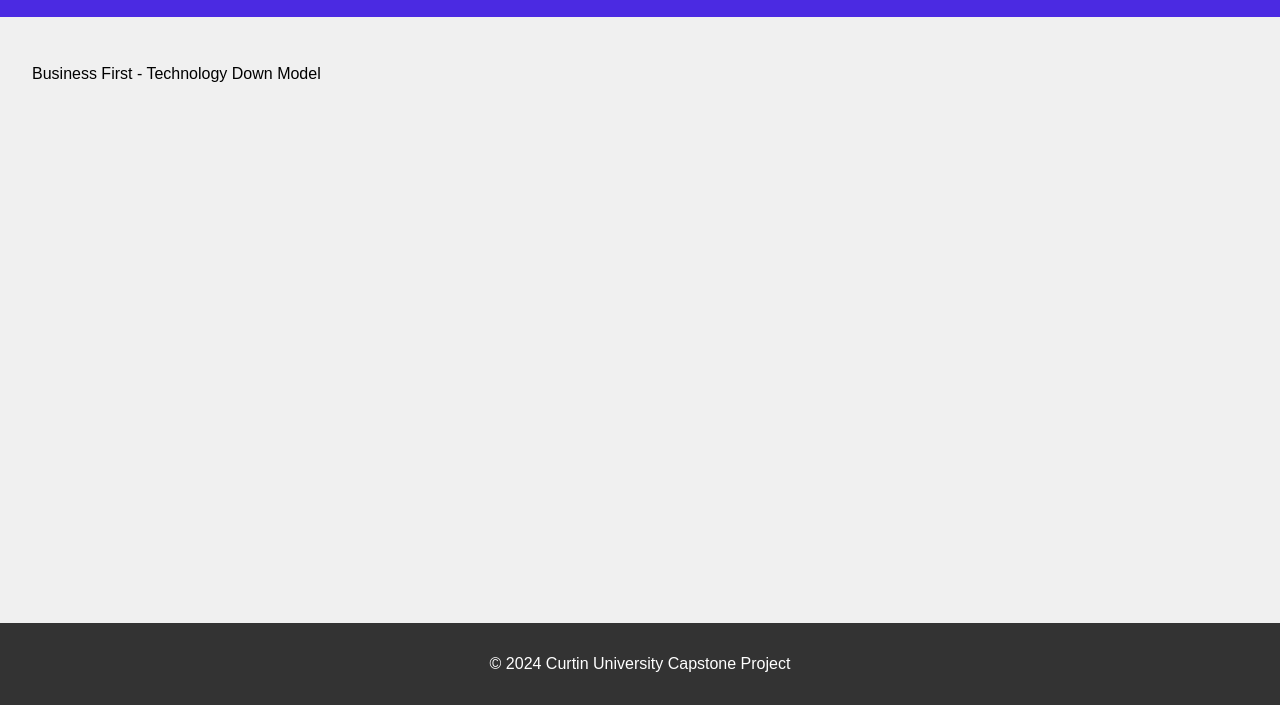
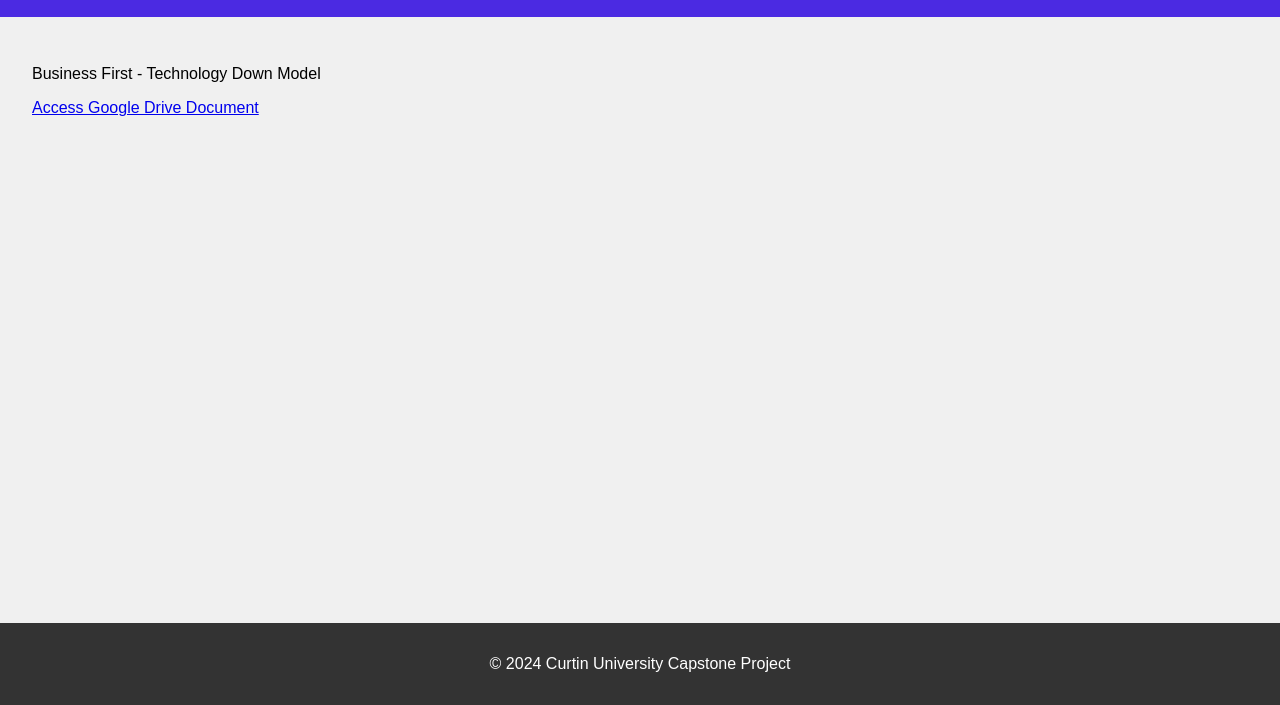
Before and after one commit to egolightly81/InformSupplyGroup, a plain HTML site: page index.html in a window 1280 px wide. Shown: the part 95-800 px from the top of the page. Drawn offline with Linux system fonts and the light colour scheme.

Commit message:
test google link

```diff
--- a/index.html
+++ b/index.html
@@ -12,6 +12,9 @@
     </header>
     <main>
         <p> Business First - Technology Down Model</p>
+        <p>
+            <a href="https://docs.google.com/document/d/1LxKF0hCcHjEo6XrxmJBtEQmbMVHoxpTSE0oMmjiDkVs/edit?pli=1" target="_blank">Access Google Drive Document</a>
+        </p>
     </main>
     <footer>
         <p>&copy; 2024 Curtin University Capstone Project</p>
```
